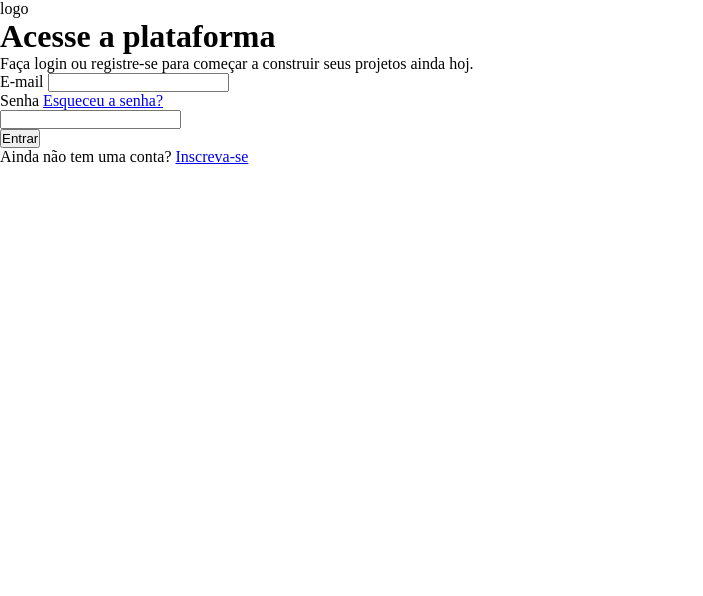
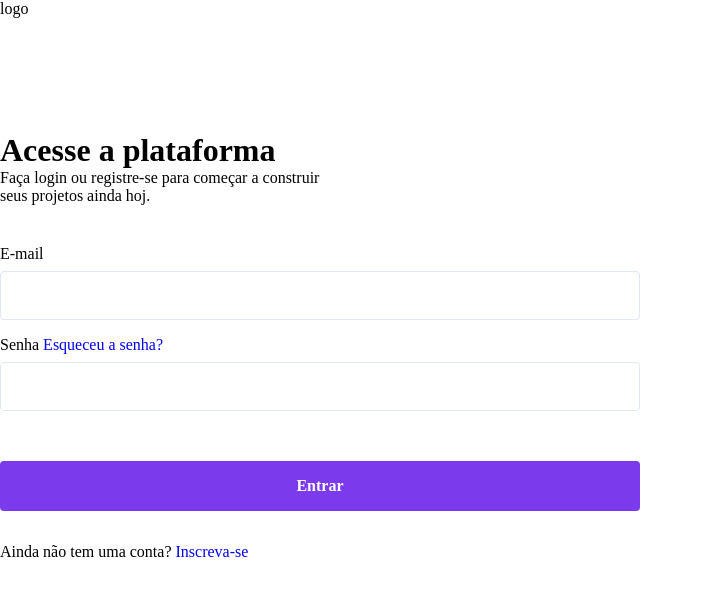
Before and after one commit to LeleCastanheira/boracodar11, a plain HTML site: page index.html in a window 1280 px wide. Shown: the whole page, without its empty margins (0-703 px from the left). Drawn offline with Linux system fonts and the light colour scheme.

Commit message:
Adicionando o css

```diff
--- a/style.css
+++ b/style.css
@@ -13,3 +13,120 @@
 body {
   font-size: 1.6rem;
 }
+
+button{
+  all: unset;
+  box-sizing: border-box;
+}
+
+a{
+  text-decoration: none;
+}
+
+#page{
+  height: 100vh;
+}
+
+.flex{
+  display: flex;
+}
+
+#page > *{
+  width: 50%;
+}
+
+img {
+  width: 100%;
+  object-fit: cover;
+}
+
+header img{
+  width:20rem;
+  height: 5.4rem;
+  /* object-fit: contain; */
+}
+
+#page > div{
+  padding: 4rem 11.2rem;
+}
+
+main{
+  margin-top: 11.4rem;
+}
+
+.headline{
+  max-width: 35rem;
+}
+
+form {
+  margin-top: 4rem;
+}
+
+.input-wrapper{
+  position: relative;
+}
+
+form input{
+  width: 100%;
+  background: #ffffff;
+  border: 0.1rem solid #e2e8f0;
+  border-radius: 0.4rem;
+
+  padding: 1.6rem 1.2rem;
+
+  margin-top: 0.8rem;
+}
+
+form .input-wrapper + .input-wrapper {
+  margin-top: 1.6rem;
+}
+
+.label-wrapper{
+  justify-content: space-between;
+}
+
+::-ms-reveal{
+  display: none;
+}
+
+.eye{
+  width: 2rem;
+  height: 2rem;
+
+  position: absolute;
+  top: 52%;
+  right: 5%;
+}
+
+.hide{
+  display: none;
+}
+
+form button{
+  /* all: unset; */
+
+  display: flex;
+  justify-content: center;
+  align-items: center;
+  padding: 1.6rem 2.4rem;
+
+  background: #7c3aed;
+  border-radius: 4px;
+
+  width: 100%;
+
+  font-weight: bold;
+  color: #ffffff ;
+
+  margin-block: 3.2rem;
+
+}
+
+form button:focus {
+  outline: 2px solid black;
+  border-radius: 0.2rem;
+}
+
+form button:hover{
+  background: #9f67ff;
+}
```
